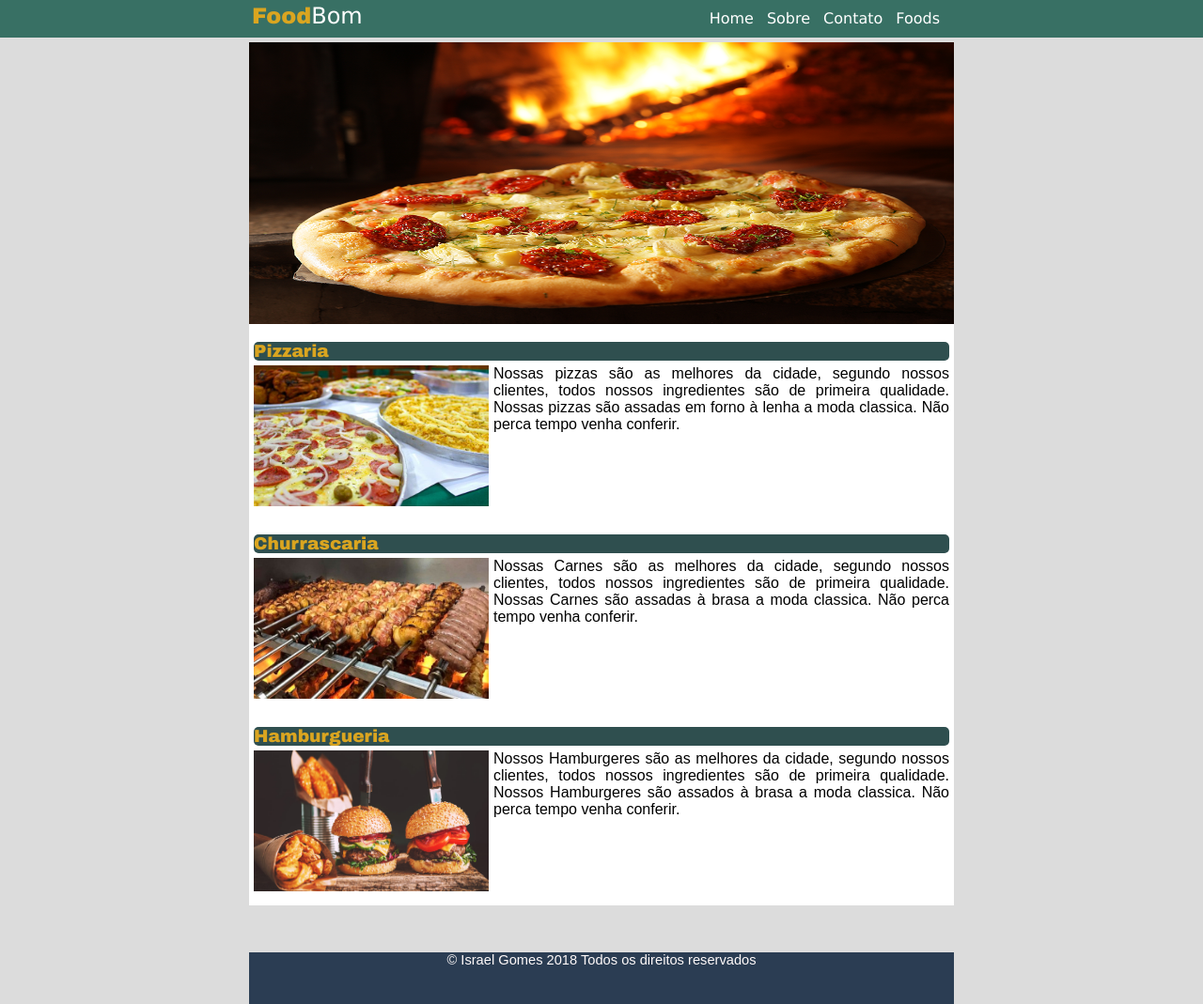
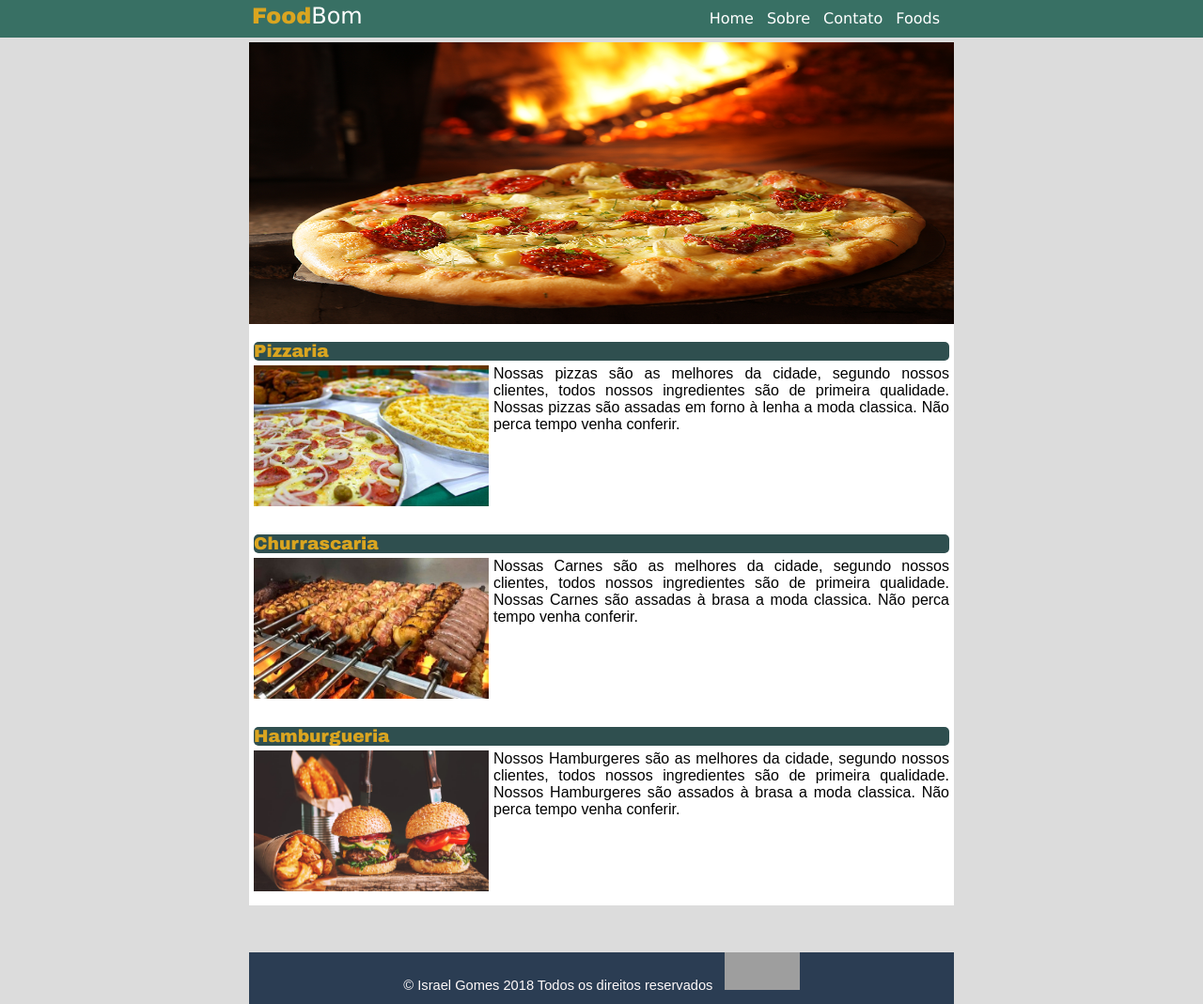
Before and after one commit to IsraelGomes05/food-bom, a plain HTML site: page index.html in a window 1280 px wide. Shown: the whole page at 94% size. Drawn offline with Linux system fonts and the light colour scheme; grey boxes are pictures that could not be loaded.

Commit message:
Add paga nois

```diff
--- a/index.html
+++ b/index.html
@@ -4,7 +4,7 @@
 <head>
     <meta charset="UTF-8">
     <title>Inicio</title>
-    <link rel="stylesheet" href="css/estilo.css" type="text/css"/>
+    <link rel="stylesheet" href="css/estilo.css" type="text/css" />
 </head>
 
 <body>
@@ -61,7 +61,11 @@
     </div>
     <footer>
         <p id="rodape">
-        <span id="texto-footer">&copy; Israel Gomes 2018 Todos os direitos reservados</span>
+            <span id="texto-footer">&copy; Israel Gomes 2018 Todos os direitos reservados</span>&nbsp;&nbsp;
+            <a href='https://app.umbler.com/u/wepn4x1j' target="_blank">
+                <img src='https://static.umbler.com/brand/umbler-badges/umbler-badge-hostedby-dark-bg.png' width='80px' height="40px" alt='Hosted by Umbler'>
+            </a>
+
         </p>
     </footer>
 </body>
```
Also changed, not shown: churrascaria.html (+6 -3 lines). Lines whose indentation alone changed are shown as unchanged.
